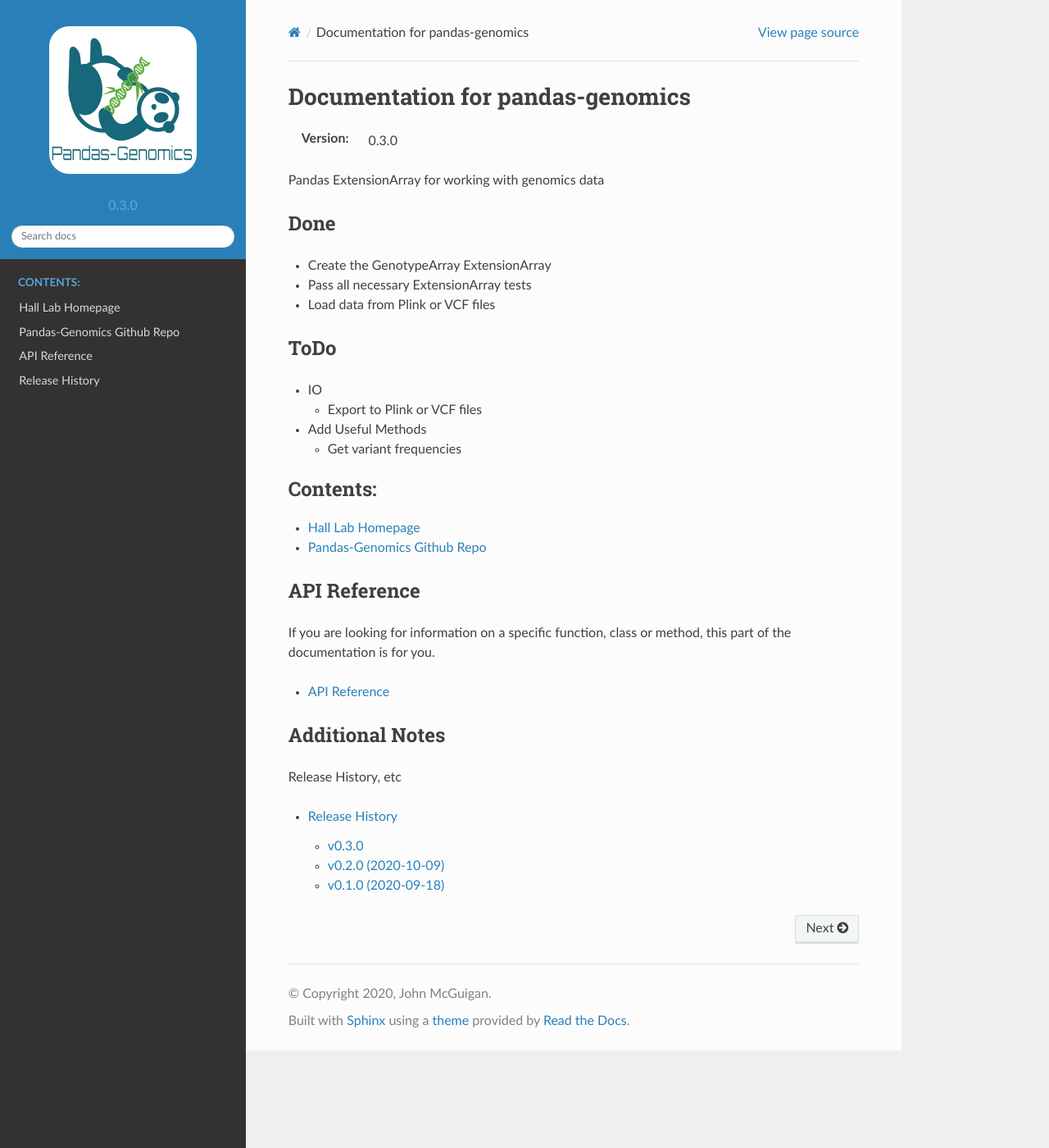
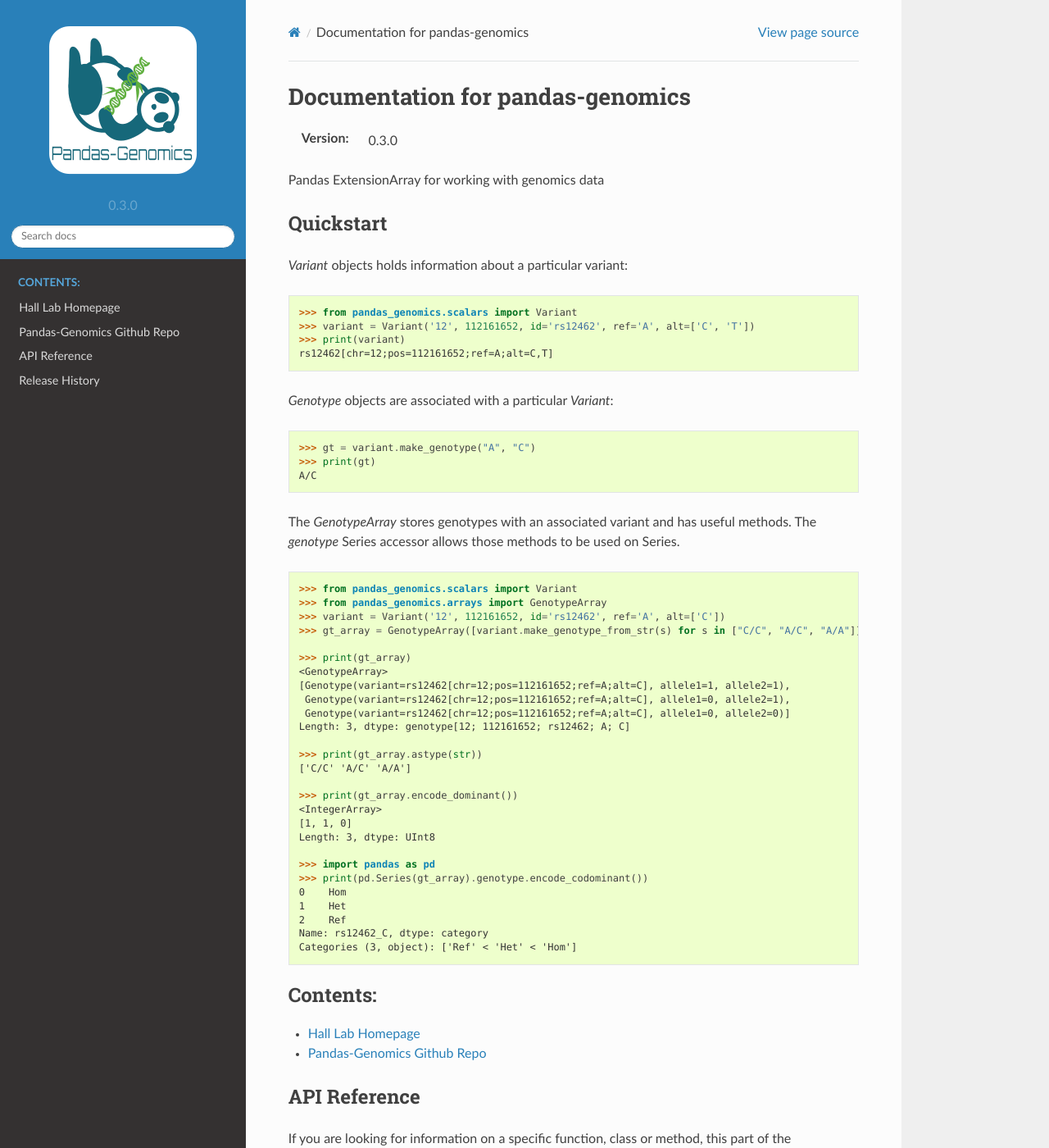
Before and after one commit to HallLab/pandas-genomics, a Sphinx documentation site: the page built from docs/index.rst, in a window 1280 px wide and 1400 px high. Shown: the whole window at 82% size. Built offline with Sphinx 7.4.7 and the Read the Docs theme 2.0.0, drawn with Linux system fonts in a browser that asks for light colours.

```diff
--- a/docs/index.rst
+++ b/docs/index.rst
@@ -9,23 +9,58 @@ Documentation for pandas-genomics
 
 Pandas ExtensionArray for working with genomics data
 
-Done
-----
+Quickstart
+----------
 
-* Create the GenotypeArray ExtensionArray
-* Pass all necessary ExtensionArray tests
-* Load data from Plink or VCF files
+`Variant` objects holds information about a particular variant:
 
-ToDo
-----
+.. code-block:: python
 
-* IO
+    >>> from pandas_genomics.scalars import Variant
+    >>> variant = Variant('12', 112161652, id='rs12462', ref='A', alt=['C', 'T'])
+    >>> print(variant)
+    rs12462[chr=12;pos=112161652;ref=A;alt=C,T]
 
-  * Export to Plink or VCF files
+`Genotype` objects are associated with a particular `Variant`:
 
-* Add Useful Methods
+.. code-block:: python
 
-  * Get variant frequencies
+    >>> gt = variant.make_genotype("A", "C")
+    >>> print(gt)
+    A/C
+
+The `GenotypeArray` stores genotypes with an associated variant and has useful methods.
+The `genotype` Series accessor allows those methods to be used on Series.
+
+.. code-block:: python
+
+    >>> from pandas_genomics.scalars import Variant
+    >>> from pandas_genomics.arrays import GenotypeArray
+    >>> variant = Variant('12', 112161652, id='rs12462', ref='A', alt=['C'])
+    >>> gt_array = GenotypeArray([variant.make_genotype_from_str(s) for s in ["C/C", "A/C", "A/A"]])
+
+    >>> print(gt_array)
+    <GenotypeArray>
+    [Genotype(variant=rs12462[chr=12;pos=112161652;ref=A;alt=C], allele1=1, allele2=1),
+     Genotype(variant=rs12462[chr=12;pos=112161652;ref=A;alt=C], allele1=0, allele2=1),
+     Genotype(variant=rs12462[chr=12;pos=112161652;ref=A;alt=C], allele1=0, allele2=0)]
+    Length: 3, dtype: genotype[12; 112161652; rs12462; A; C]
+
+    >>> print(gt_array.astype(str))
+    ['C/C' 'A/C' 'A/A']
+
+    >>> print(gt_array.encode_dominant())
+    <IntegerArray>
+    [1, 1, 0]
+    Length: 3, dtype: UInt8
+
+    >>> import pandas as pd
+    >>> print(pd.Series(gt_array).genotype.encode_codominant())
+    0    Hom
+    1    Het
+    2    Ref
+    Name: rs12462_C, dtype: category
+    Categories (3, object): ['Ref' < 'Het' < 'Hom']
 
 .. toctree::
    :maxdepth: 2
--- a/docs/release-history.rst
+++ b/docs/release-history.rst
@@ -2,8 +2,8 @@
 Release History
 ===============
 
-v0.3.0
-------
+v0.3.0 (2020-10-23)
+-------------------
 
 Enhancements
 ^^^^^^^^^^^^
--- a/pyproject.toml
+++ b/pyproject.toml
@@ -8,7 +8,7 @@ readme = "README.md"
 repository = "https://github.com/HallLab/pandas-genomics/"
 documentation = "https://pandas-genomics.readthedocs.io/en/latest/"
 classifiers = [
-    "Development Status :: 4 - Beta",
+    "Development Status :: 3 - Alpha",
     "Intended Audience :: Science/Research",
     "License :: OSI Approved :: BSD License",
     "Programming Language :: Python :: 3",
```
Also changed, not shown: README.md (+73 -0 lines), 1 other file.
